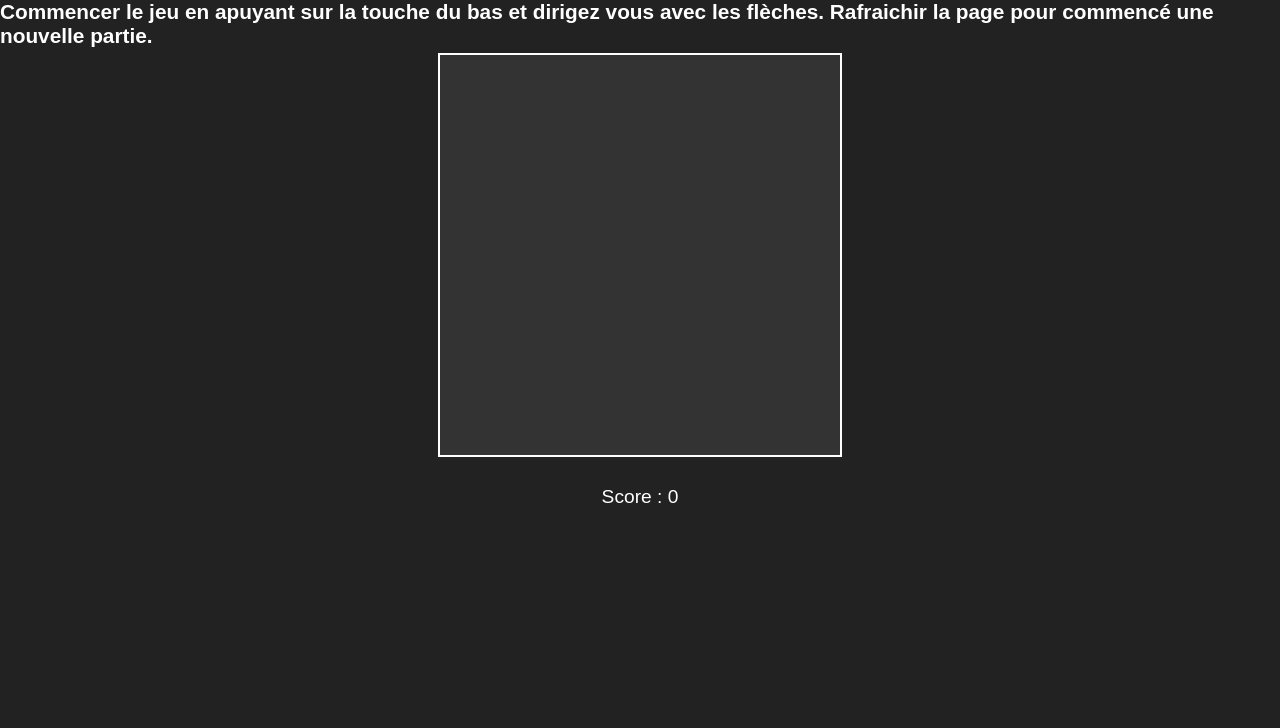
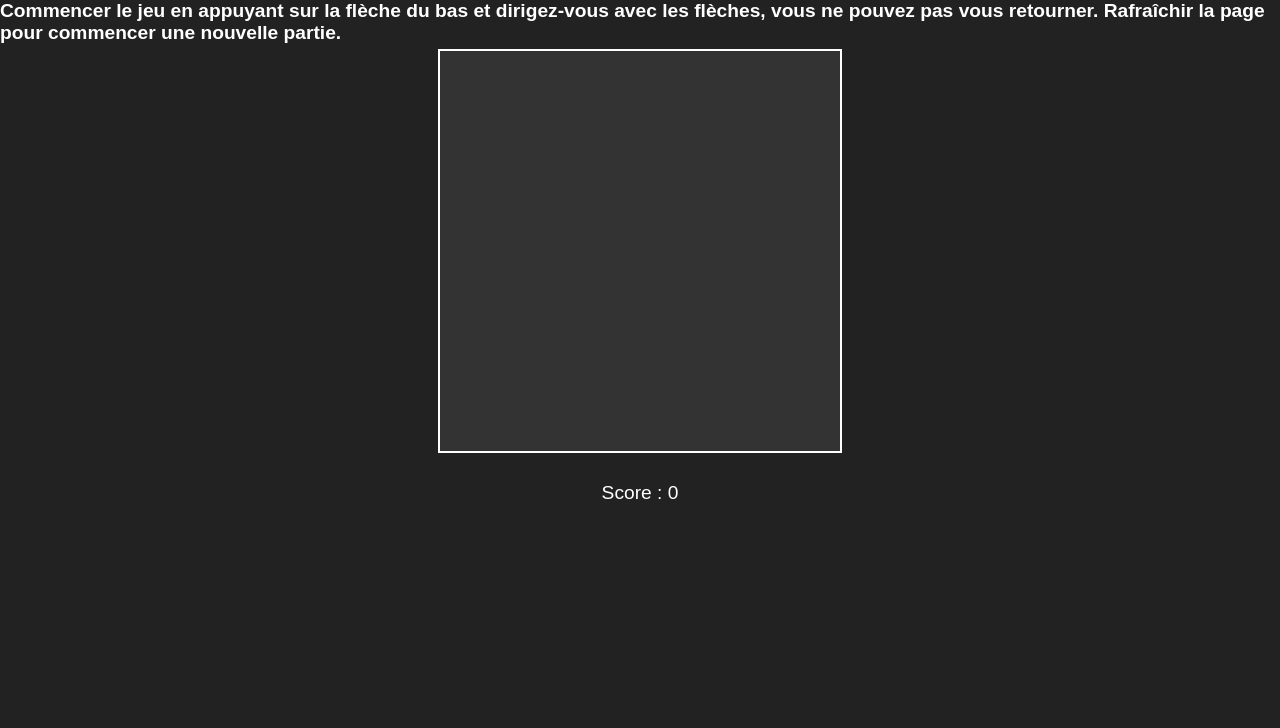
Before and after one commit to ly-san-dra/ly-san-dra.github.io, a plain HTML site: page index.html in a window 1280 px wide. Shown: the part 72-800 px from the top of the page. Drawn offline with Linux system fonts and the light colour scheme.

Commit message:
Add files via upload

```diff
--- a/index.html
+++ b/index.html
@@ -7,7 +7,7 @@
 </head>
 <body>
   <h1>Jeu Snake</h1>
-  <h2> Commencer le jeu en apuyant sur la touche du bas et dirigez vous avec les flèches. Rafraichir la page pour commencé une nouvelle partie.</h2>
+  <h2> Commencer le jeu en appuyant sur la flèche du bas et dirigez-vous avec les flèches, vous ne pouvez pas vous retourner. Rafraîchir la page pour commencer une nouvelle partie.</h2>
   <canvas id="gameCanvas" width="400" height="400"></canvas>
   <p id="score">Score : 0</p>
   <script src="script.js"></script>
--- a/style.css
+++ b/style.css
@@ -17,7 +17,7 @@ body {
   }
 
 h2 {
-    font-size: 1.3rem;
+    font-size: 1.2rem;
     margin-top: 5px;
     margin-bottom: 5px;
   }
```
Also changed, not shown: script.js (+9 -10 lines).
